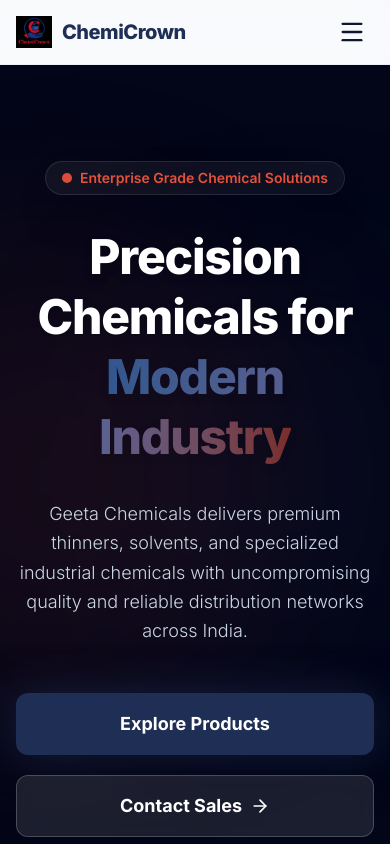
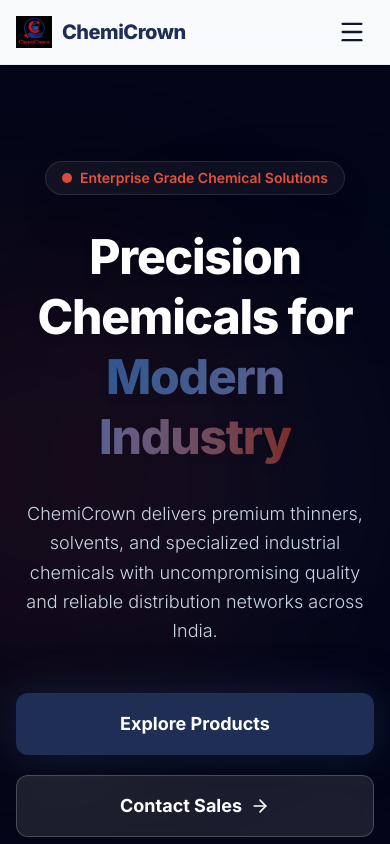
Before and after one commit to vatsal3030/ChemiCrown-cdms, a React (Vite) app in the folder frontend/: page / in a window 390 px wide. Shown: the top 844 px of the page. Built offline with nearby package versions, Linux system fonts and the light colour scheme.

Commit message:
feat: implement Home and About landing pages with responsive design and interactive UI components

```diff
--- a/frontend/src/pages/About.jsx
+++ b/frontend/src/pages/About.jsx
@@ -52,7 +52,7 @@
                   <div className="w-10 h-10 rounded-full bg-primary flex items-center justify-center text-primary-foreground font-bold text-sm">1995</div>
                 </div>
                 <h3 className="text-xl font-bold mb-2 text-foreground">Foundation</h3>
-                <p className="text-muted-foreground">Geeta Chemicals was established in a small manufacturing unit, focusing on high-grade GP Thinner for local automotive industries.</p>
+                <p className="text-muted-foreground">ChemiCrown was established in a small manufacturing unit, focusing on high-grade GP Thinner for local automotive industries.</p>
               </div>
             </div>
 
--- a/frontend/src/pages/Home.jsx
+++ b/frontend/src/pages/Home.jsx
@@ -32,7 +32,7 @@
           </h1>
 
           <p className="mx-auto max-w-2xl text-lg sm:text-xl text-slate-300 mb-12 leading-relaxed font-light">
-            Geeta Chemicals delivers premium thinners, solvents, and specialized industrial chemicals with uncompromising quality and reliable distribution networks across India.
+            ChemiCrown delivers premium thinners, solvents, and specialized industrial chemicals with uncompromising quality and reliable distribution networks across India.
           </p>
 
           <div className="flex flex-col sm:flex-row items-center justify-center gap-5">
```
